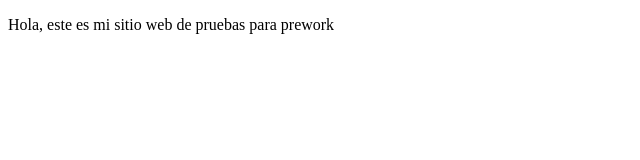
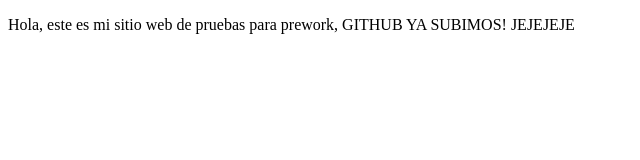
Before and after one commit to Merlyna86/proyectoDemoCursoPrework, a plain HTML site: page index.html in a window 1280 px wide. Shown: the whole page, without its empty margins (0-640 px from the left). Drawn offline with Linux system fonts and the light colour scheme.

```diff
--- a/index.html
+++ b/index.html
@@ -8,7 +8,8 @@
 </head>
 <body>
     <p>
-        Hola, este es mi sitio web de pruebas para prework
+        Hola, este es mi sitio web de pruebas para prework, GITHUB
+        YA SUBIMOS! JEJEJEJE
     </p>
 </body>
 </html>
```
